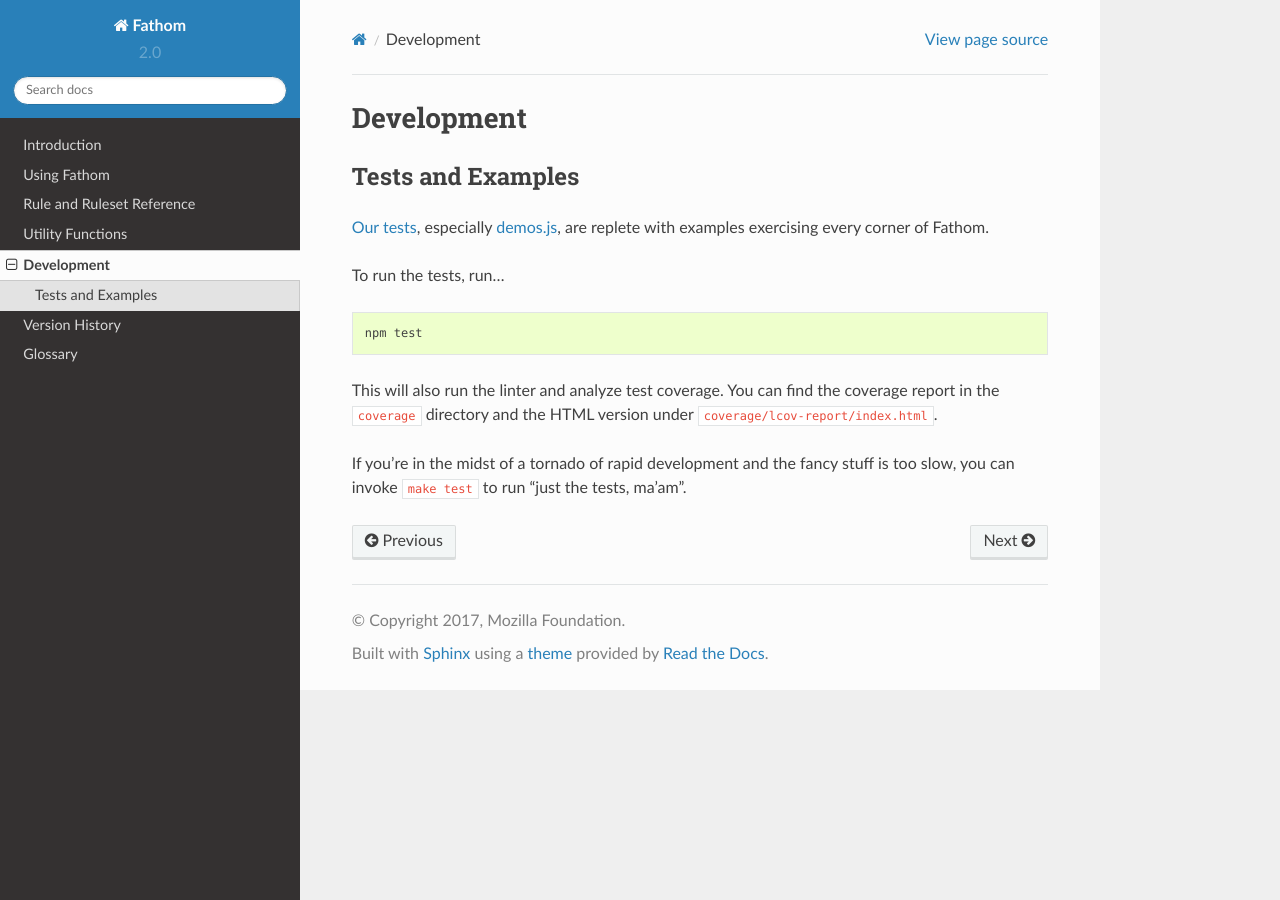
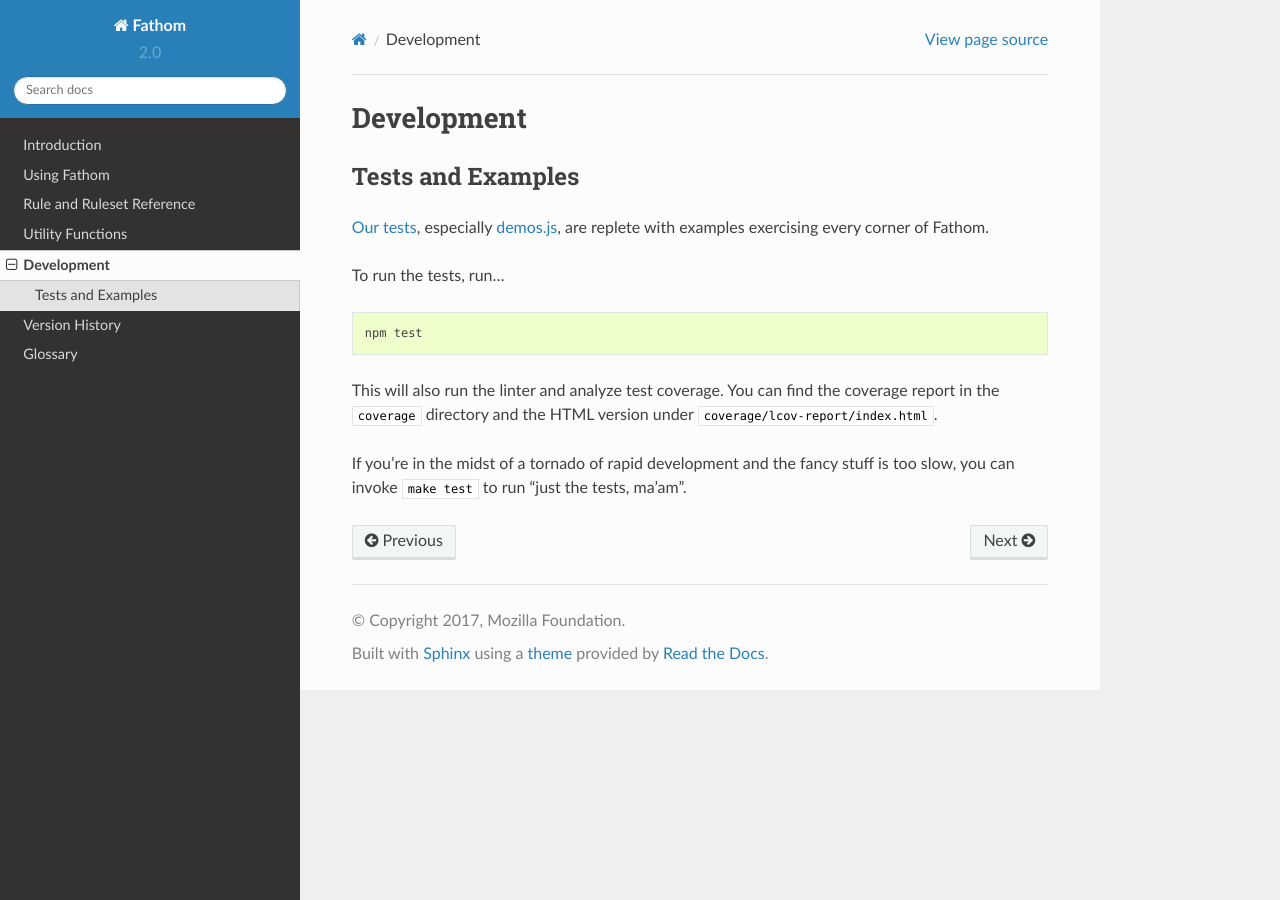
Before and after one commit to weilonge/fathom, a Sphinx documentation site: the page built from docs/development.rst, in a window 1280 px wide. Built offline with Sphinx 7.4.7, drawn with Linux system fonts in a browser that asks for light colours.

Commit message:
Don't make all the code literals distractingly red and bold.

```diff
--- a/docs/conf.py
+++ b/docs/conf.py
@@ -19,6 +19,8 @@
 # import os
 # import sys
 # sys.path.insert(0, os.path.abspath('.'))
+
+from os.path import join
 
 # -- General configuration ------------------------------------------------
 
@@ -125,9 +127,8 @@ todo_include_todos = False
 # The theme to use for HTML and HTML Help pages.  See the documentation for
 # a list of builtin themes.
 #
-import sphinx_rtd_theme
-html_theme = 'sphinx_rtd_theme'
-html_theme_path = [sphinx_rtd_theme.get_html_theme_path()]
+html_theme = 'theme'
+html_theme_path = ['.']
 
 # Theme options are theme-specific and customize the look and feel of a theme
 # further.  For a list of options available for each theme, see the
@@ -158,7 +159,8 @@ html_theme_path = [sphinx_rtd_theme.get_html_theme_path()]
 # Add any paths that contain custom static files (such as style sheets) here,
 # relative to this directory. They are copied after the builtin static files,
 # so a file named "default.css" will overwrite the builtin "default.css".
-html_static_path = []
+import sphinx_rtd_theme
+html_static_path = [join(sphinx_rtd_theme.get_html_theme_path(), 'sphinx_rtd_theme', 'static')]
 
 # Add any extra paths that contain custom files (such as robots.txt or
 # .htaccess) here, relative to this directory. These files are copied
--- /dev/null
+++ b/docs/theme/static/tweaks.css
@@ -0,0 +1,16 @@
+@import url(css/theme.css);
+
+/* Don't make all the code literals distractingly red and bold. Bold now indicates a link. */
+
+code, .rst-content tt, .rst-content code, .rst-content tt.literal, .rst-content tt.literal, .rst-content code.literal {
+    color: #000;
+    font-weight: normal;
+}
+
+.rst-content dl:not(.docutils) tt, .rst-content dl:not(.docutils) tt, .rst-content dl:not(.docutils) code {
+    font-weight: normal;
+}
+
+a code, .rst-content a tt, .rst-content a code, .rst-content a tt.literal, .rst-content a tt.literal, .rst-content a code.literal {
+    font-weight: bold;
+}
--- /dev/null
+++ b/docs/theme/theme.conf
@@ -0,0 +1,3 @@
+[theme]
+inherit = sphinx_rtd_theme
+stylesheet = tweaks.css
```
